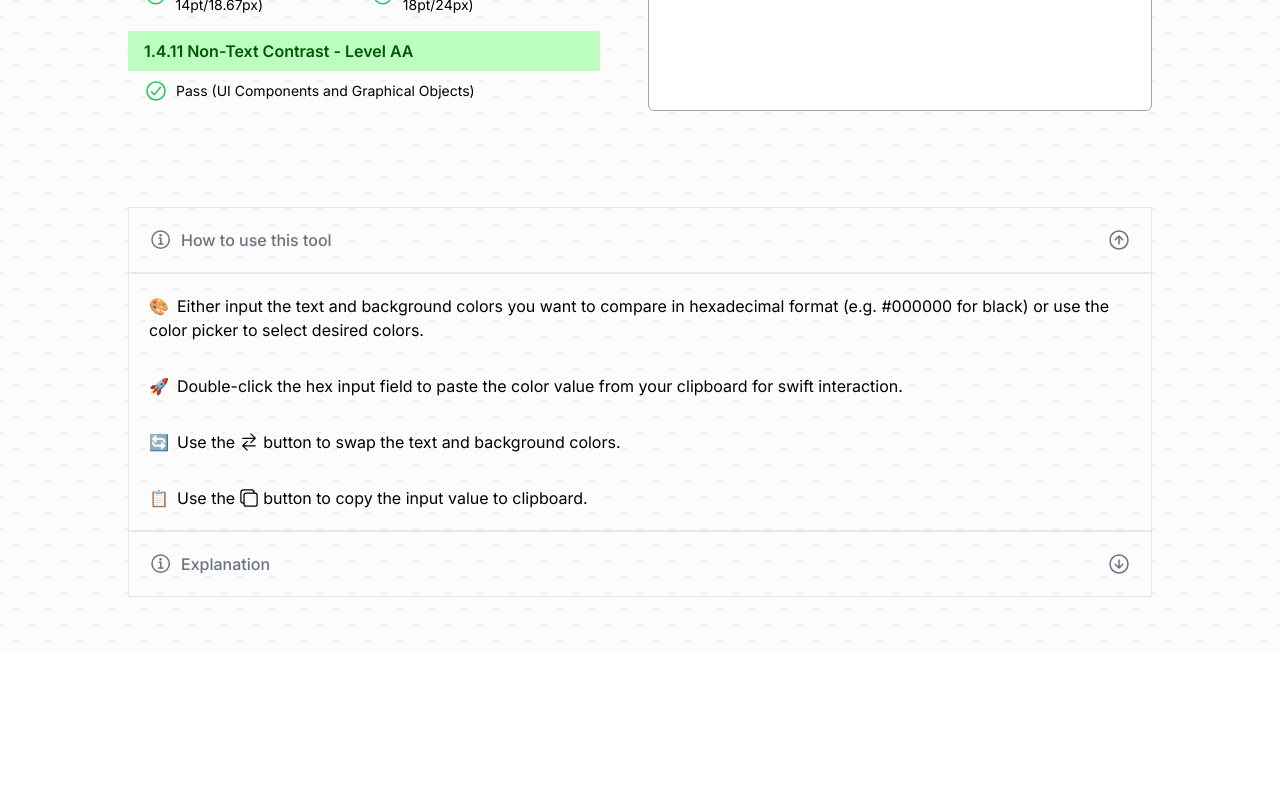
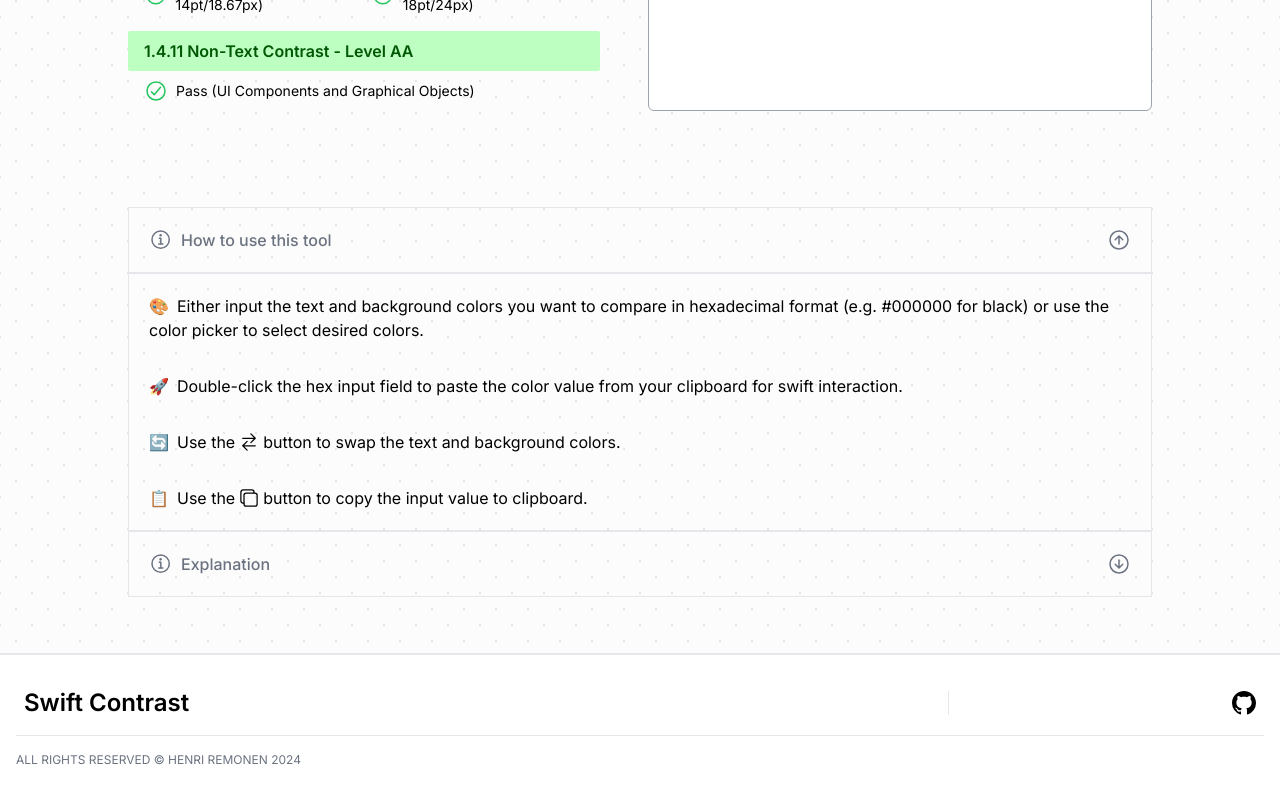
Before and after one commit to HRemonen/SwiftContrast, a Next.js app: page / in a window 1280 px wide. Shown: the part 623-1423 px from the top of the page. Before the commit the page ends 1276 px from the top, so only its background shows below. Built offline with nearby package versions, Linux system fonts and the light colour scheme.

Commit message:
feat: create a footer element

```diff
--- a/src/app/layout.tsx
+++ b/src/app/layout.tsx
@@ -4,6 +4,7 @@ import { Inter } from "next/font/google";
 
 import DarkModeProvider from "@/components/theme/DarkModeProvider";
 import Navbar from "@/components/navbar/Navbar";
+import Footer from "@/components/footer/Footer";
 
 const inter = Inter({ subsets: ["latin"] });
 
@@ -26,6 +27,7 @@ export default function RootLayout({
           <main id="main" className="p-2">
             {children}
           </main>
+          <Footer />
         </DarkModeProvider>
       </body>
     </html>
--- /dev/null
+++ b/src/components/footer/Footer.tsx
@@ -0,0 +1,47 @@
+const Footer = () => (
+  <footer className="bg-white dark:bg-gray-900 border-t-2 border-gray-200 dark:border-gray-700">
+    <div className="w-full mx-auto p-4 md:py-8">
+      <div className="flex sm:items-center sm:justify-between px-2">
+        <div className="w-3/4">
+          <a
+            href="https://swiftcontrast.com/"
+            className="flex items-center mb-4 sm:mb-0 space-x-3 rtl:space-x-reverse"
+          >
+            <span className="self-center text-2xl font-semibold whitespace-nowrap dark:text-white">
+              Swift Contrast
+            </span>
+          </a>
+        </div>
+        <div className="flex flex-wrap justify-end w-1/4 border-l-[1px] pl-16 text-sm font-medium border-gray-200 dark:border-gray-700 text-gray-500 sm:mb-0 dark:text-gray-400">
+          <a
+            className="dark:fill-white"
+            href="https://github.com/HRemonen/SwiftContrast"
+            target="_blank"
+            rel="nofollow noopener noreferrer sponsored"
+            aria-label="GitHub repository"
+          >
+            <span>
+              <svg
+                className="octicon octicon-mark-github v-align-middle color-fg-default"
+                data-view-component="true"
+                width="24"
+                version="1.1"
+                viewBox="0 0 16 16"
+                aria-hidden="true"
+                height="24"
+              >
+                <path d="M8 0c4.42 0 8 3.58 8 8a8.013 8.013 0 0 1-5.45 7.59c-.4.08-.55-.17-.55-.38 0-.27.01-1.13.01-2.2 0-.75-.25-1.23-.54-1.48 1.78-.2 3.65-.88 3.65-3.95 0-.88-.31-1.59-.82-2.15.08-.2.36-1.02-.08-2.12 0 0-.67-.22-2.2.82-.64-.18-1.32-.27-2-.27-.68 0-1.36.09-2 .27-1.53-1.03-2.2-.82-2.2-.82-.44 1.1-.16 1.92-.08 2.12-.51.56-.82 1.28-.82 2.15 0 3.06 1.86 3.75 3.64 3.95-.23.2-.44.55-.51 1.07-.46.21-1.61.55-2.33-.66-.15-.24-.6-.83-1.23-.82-.67.01-.27.38.01.53.34.19.73.9.82 1.13.16.45.68 1.31 2.69.94 0 .67.01 1.3.01 1.49 0 .21-.15.45-.55.38A7.995 7.995 0 0 1 0 8c0-4.42 3.58-8 8-8Z"></path>
+              </svg>
+            </span>
+          </a>
+        </div>
+      </div>
+      <hr className="my-2 border-gray-200 dark:border-gray-700 lg:my-4" />
+      <span className="block text-xs uppercase text-gray-500 dark:text-gray-400">
+        All Rights Reserved © Henri Remonen 2024
+      </span>
+    </div>
+  </footer>
+);
+
+export default Footer;
```
